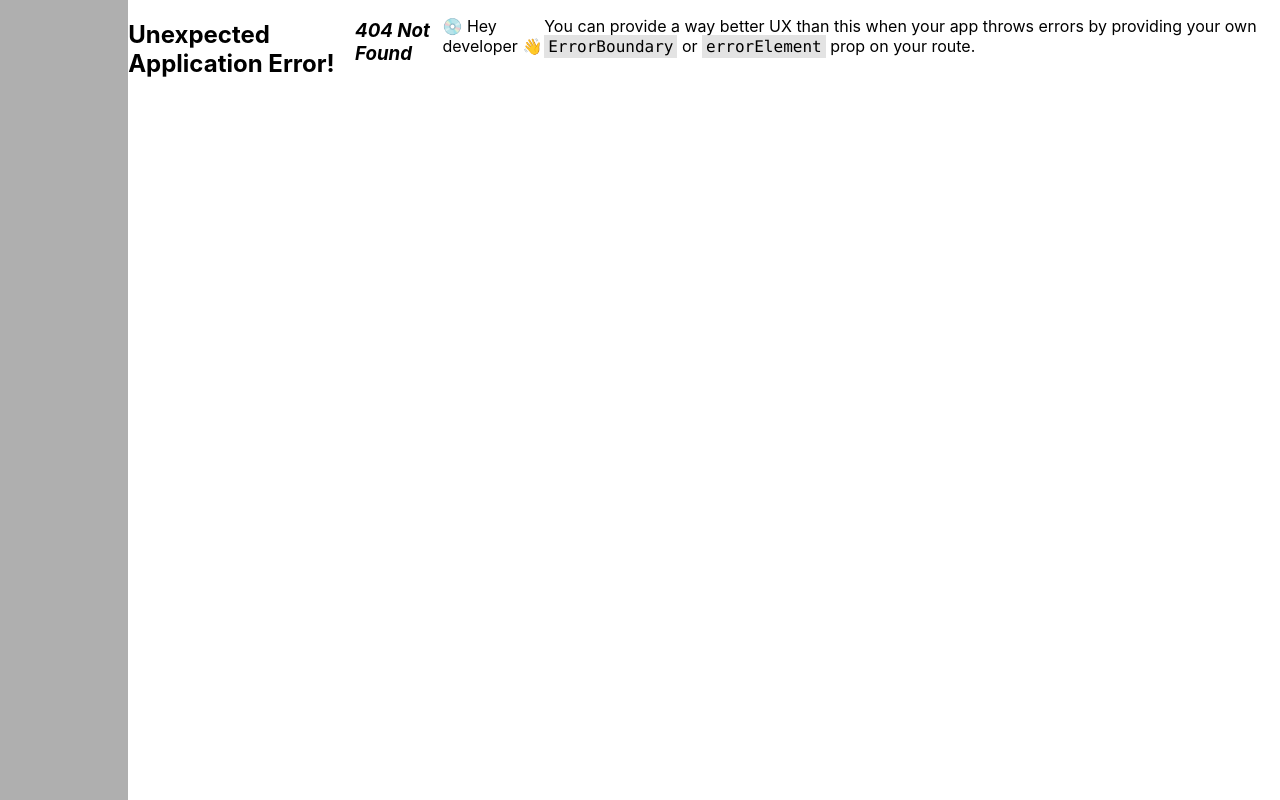
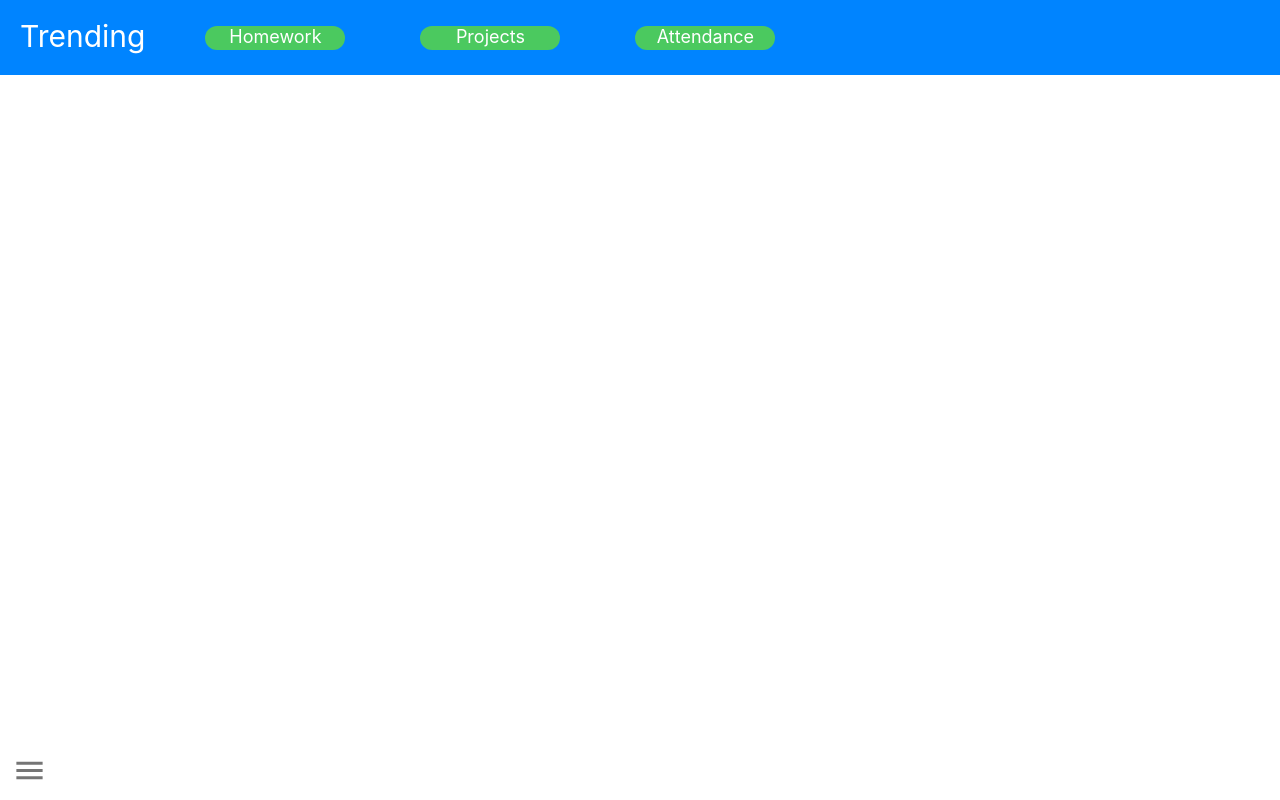
Before and after one commit to compsci320/campuswire-stats, a React (Create React App) app: page /trends in a window 1280 px wide. Before the commit this address had no page. Built offline with nearby package versions, Linux system fonts and the light colour scheme.

Commit message:
Created functional navbar
1) Updated Router.tsx to be more modern
2) Added Navbar with material UI
3) Added routes to each of the page and button on the navbar to navigate to them

```diff
--- a/package.json
+++ b/package.json
@@ -3,6 +3,11 @@
   "version": "0.1.0",
   "private": true,
   "dependencies": {
+    "@emotion/react": "^11.11.1",
+    "@emotion/styled": "^11.11.0",
+    "@mui/icons-material": "^5.14.16",
+    "@mui/material": "^5.14.17",
+    "@mui/x-charts": "^6.0.0-alpha.17",
     "@testing-library/jest-dom": "^5.17.0",
     "@testing-library/react": "^13.4.0",
     "@testing-library/user-event": "^13.5.0",
--- a/src/App.css
+++ b/src/App.css
@@ -1,8 +1,3 @@
 html, body, #root, .app {
   height: 100%;
 }
-
-.app {
-  display: flex;
-  flex-direction: row;
-}
--- a/src/App.tsx
+++ b/src/App.tsx
@@ -2,7 +2,6 @@
 import './App.css';
 import { RouterProvider } from 'react-router-dom';
 import Router from './Router';
-import Navbar from './components/navbar/navbar';
 import {Post} from './models/Post';
 
 function App() {
@@ -10,10 +9,7 @@
   console.log(post_data[279].number);
 
   return (
-    <div className="app">
-      <Navbar />
-      <RouterProvider router={Router} />
-    </div>
+    <RouterProvider router={Router} />
   );
 }
 
--- /dev/null
+++ b/src/components/main-layout/MainLayout.tsx
@@ -0,0 +1,39 @@
+import React from 'react';
+import './MainLayout.css';
+import { Drawer, IconButton } from '@mui/material';
+import { Menu } from '@mui/icons-material';
+import { Outlet } from 'react-router-dom';
+import Navbar from '../navbar/Navbar';
+
+function MainLayout() {
+    const [state, setState] = React.useState({ open: false });
+    const ANCHOR = 'left';
+
+    const toggleDrawer =
+        (isOpen: boolean) =>
+        (event: React.KeyboardEvent | React.MouseEvent) => {
+            if (event.type === 'keydown' && ((event as React.KeyboardEvent).key === 'Tab' || (event as React.KeyboardEvent).key === 'Shift')) {
+                return;
+            }
+
+            setState({ ...state, open: isOpen });
+        };
+
+    return (
+        <div>
+            <Drawer
+                anchor={ANCHOR}
+                open={state.open}
+                onClose={toggleDrawer(false)}
+            >
+                <Navbar />
+            </Drawer>
+            <Outlet />
+            <IconButton style={{position: 'absolute', left: 0, bottom: 0}} onClick={toggleDrawer(true)} size="large">
+                <Menu fontSize="large"/>
+            </IconButton>
+        </div>
+    );
+}
+
+export default MainLayout;
--- a/src/components/navbar/navbar.tsx
+++ b/src/components/navbar/navbar.tsx
@@ -1,11 +1,18 @@
 import React from 'react';
-import './navbar.css';
+import './Navbar.css';
+import { Button } from '@mui/material';
+import { useNavigate } from 'react-router-dom';
 
 function Navbar() {
-    return (
-      <div className="navbar">
-      </div>
-    );
-  }
+  const navigateTo = useNavigate();
+
+  return (
+    <>
+      <Button size="large" onClick={() => navigateTo('/trends')}>Trends</Button>
+      <Button size="large" onClick={() => navigateTo('/traffic')}>Traffic</Button>
+      <Button size="large" onClick={() => navigateTo('/engagement')}>Engagement</Button>
+    </>
+  );
+}
 
 export default Navbar;
```
Also changed, not shown: src/Router.tsx (+20 -1 lines), src/components/main-layout/MainLayout.css (added), 1 other file (tests, documents, lock files or other folders).
